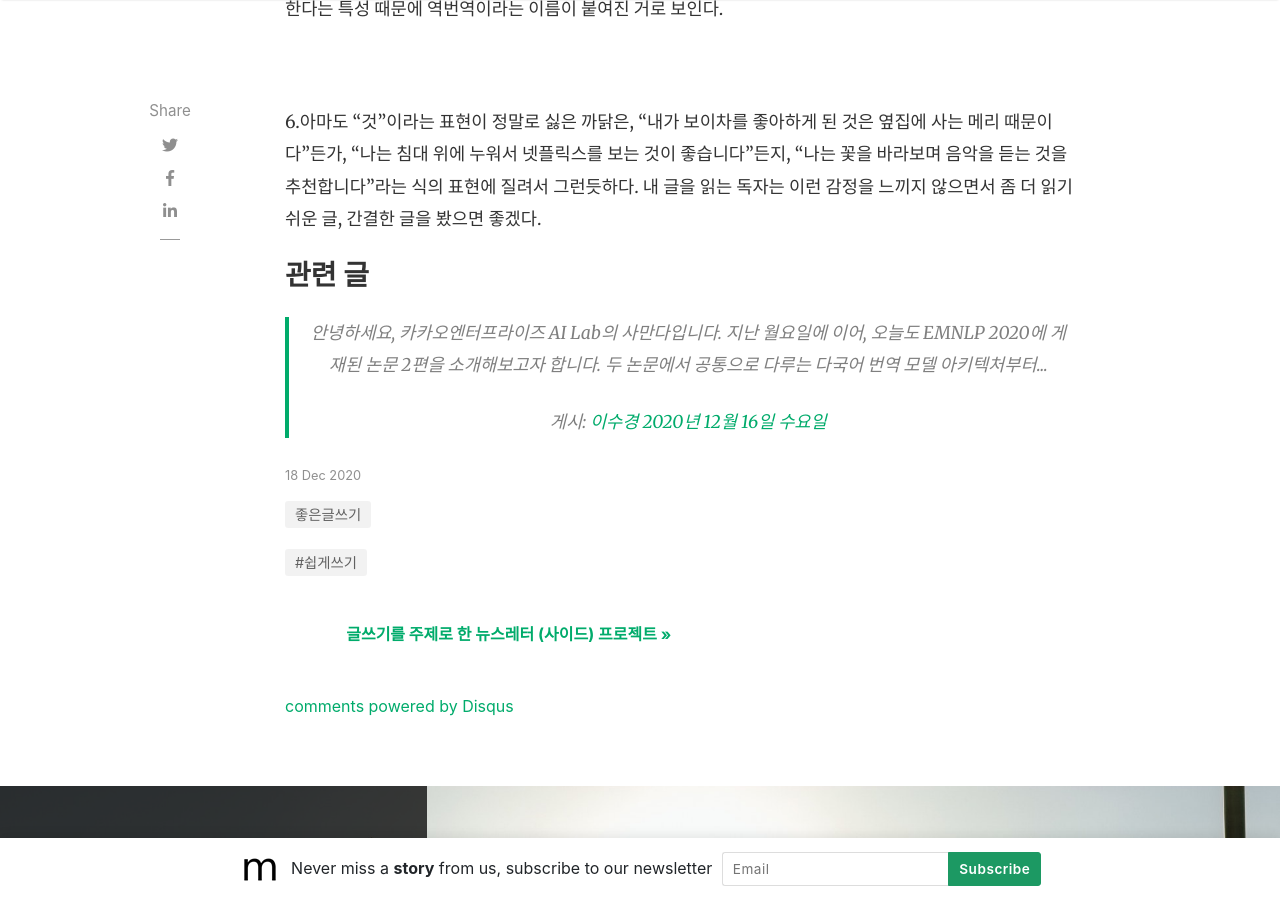
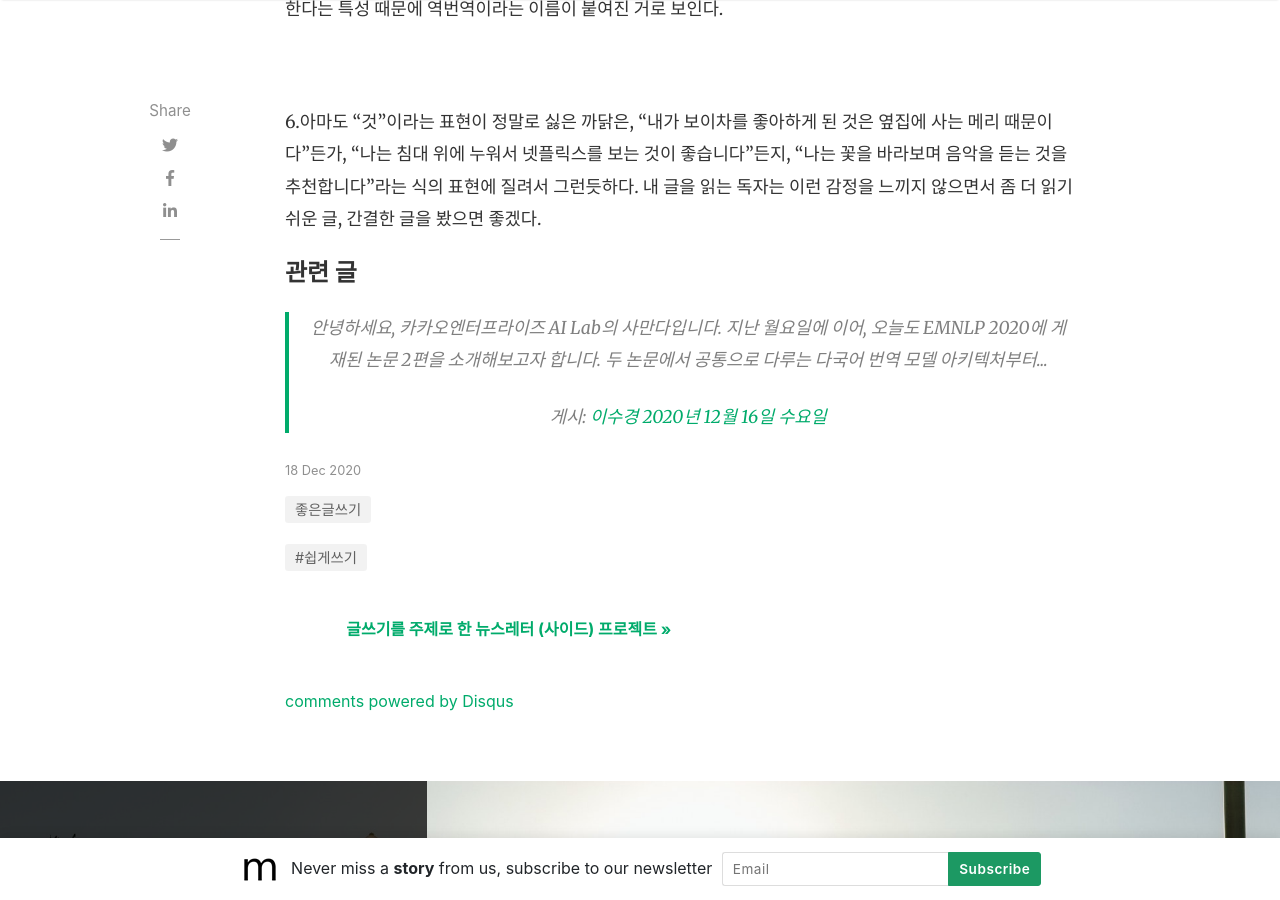
Before and after one commit to samantha-writer/samantha-writer.github.io, a Jekyll site: the page built from _posts/2020-12-18-201218-001.md, in a window 1280 px wide and 900 px high, scrolled down 2569 px. Built offline with Jekyll 4.4.1, drawn with Linux system fonts in a browser that asks for light colours; nearby versions of some CDN libraries; comment, search, counter and statistics services are not loaded.

Commit message:
Update 2020-12-18-201218-001.md

```diff
--- a/_posts/2020-12-18-201218-001.md
+++ b/_posts/2020-12-18-201218-001.md
@@ -52,7 +52,7 @@ hidden: false
 
 6.아마도 "것"이라는 표현이 정말로 싫은 까닭은, "내가 보이차를 좋아하게 된 것은 옆집에 사는 메리 때문이다"든가, "나는 침대 위에 누워서 넷플릭스를 보는 것이 좋습니다"든지, "나는 꽃을 바라보며 음악을 듣는 것을 추천합니다"라는 식의 표현에 질려서 그런듯하다. 내 글을 읽는 독자는 이런 감정을 느끼지 않으면서 좀 더 읽기 쉬운 글, 간결한 글을 봤으면 좋겠다.
 
-### 관련 글
+#### 관련 글
 <center><div class="fb-post" data-href="https://www.facebook.com/samantha.writer89/posts/3681965095194531" data-width="" data-show-text="true"><blockquote cite="https://www.facebook.com/samantha.writer89/posts/3681965095194531" class="fb-xfbml-parse-ignore"><p>안녕하세요, 카카오엔터프라이즈 AI Lab의 사만다입니다.
 
 지난 월요일에 이어, 오늘도 EMNLP 2020에 게재된 논문 2편을 소개해보고자 합니다. 두 논문에서 공통으로 다루는 다국어 번역 모델 아키텍처부터...</p>게시: <a href="https://www.facebook.com/samantha.writer89">이수경</a>&nbsp;<a href="https://www.facebook.com/samantha.writer89/posts/3681965095194531">2020년 12월 16일 수요일</a></blockquote></div></center>
```
